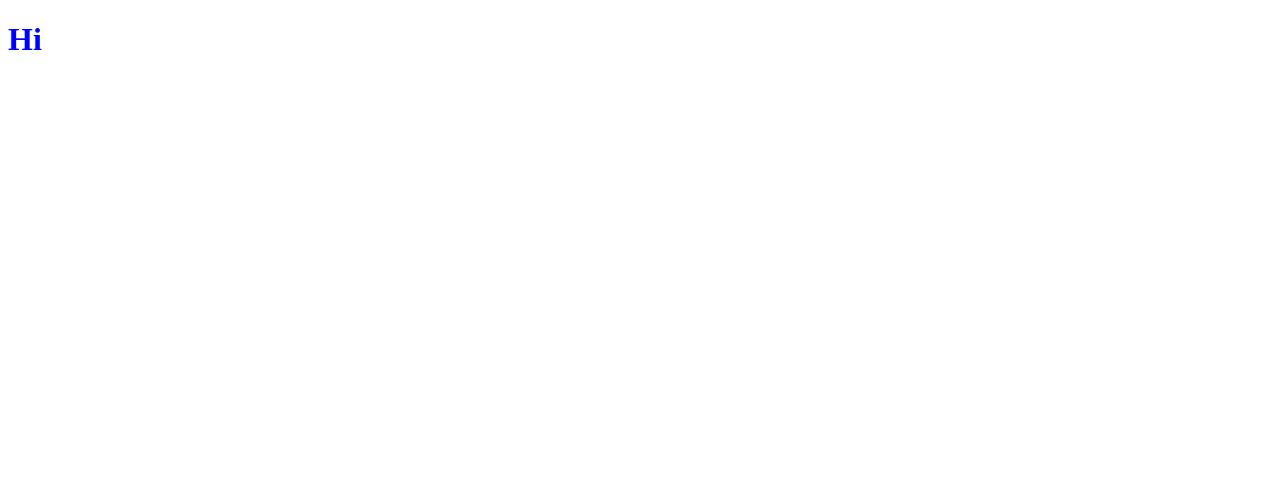
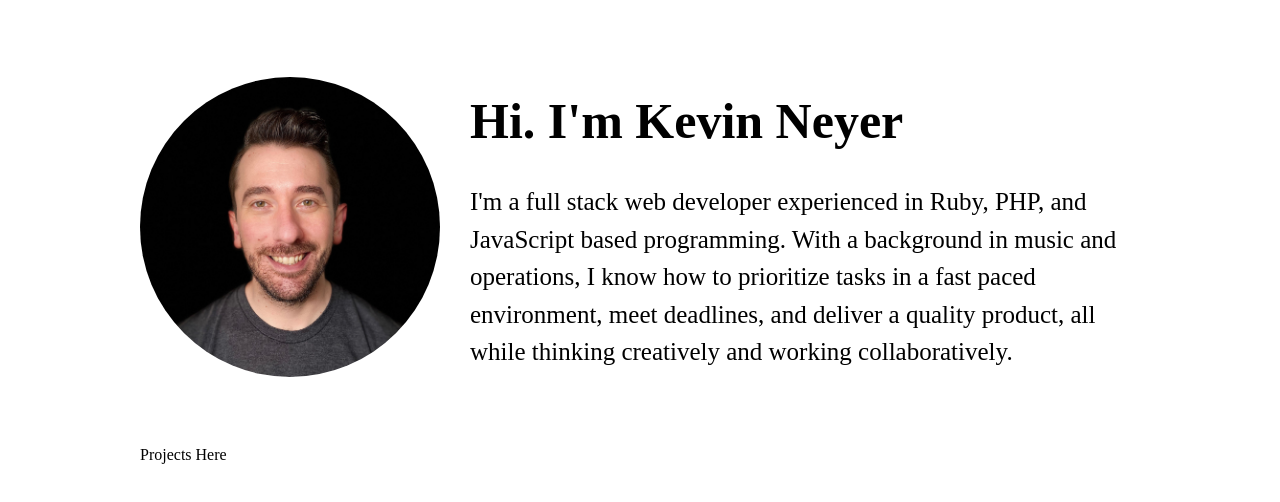
Before and after one commit to kevinneyer/personal-site, a plain HTML site: page index.html in a window 1280 px wide. Drawn offline with Linux system fonts and the light colour scheme.

Commit message:
begin adding sections

```diff
--- a/css/index.css
+++ b/css/index.css
@@ -1,3 +1,33 @@
-h1 {
-    color: blue;
+.body {
+    align-items: center;
+    display: flex;
+    flex-direction: column;
+    overflow-y: scroll;
+    padding: 50px;
 }
+
+.container {
+    max-width: 1000px;
+}
+
+.about {
+    align-items: center;
+    display: flex;
+    gap: 30px;
+    min-height: fit-content;
+    margin-bottom: 50px;
+
+    img {
+        max-width: 300px;
+        border-radius: 100%;
+    }
+
+    p {
+        font-size: 25px;
+        line-height: 1.5;
+    }
+
+    h1 {
+        font-size: 50px;
+    }
+}
--- a/index.html
+++ b/index.html
@@ -5,7 +5,21 @@
     <title>Kevin Neyer Dev</title>
     <link rel="stylesheet" href="css/index.css">
   </head>
-  <body>
-    <h1>Hi</h1>
+  <body class="body">
+    <div class="container">
+      <!-- About Section -->
+      <div class="about">
+        <img src="images/neyer.jpeg" />
+        <div class="text-area">
+          <h1>Hi. I'm <strong>Kevin Neyer</strong></h1>
+          <p>I'm a full stack web developer experienced in Ruby, PHP, and JavaScript based programming. With a background in music and operations, I know how to prioritize tasks in a fast paced environment, meet deadlines, and deliver a quality product, all while thinking creatively and working collaboratively.</p>
+        </div>
+      </div>
+
+      <!-- Projects -->
+      <div>
+        Projects Here
+      </div>
+    </div>
   </body>
 </html>
```
Also changed, not shown: images/neyer.jpeg (added).
